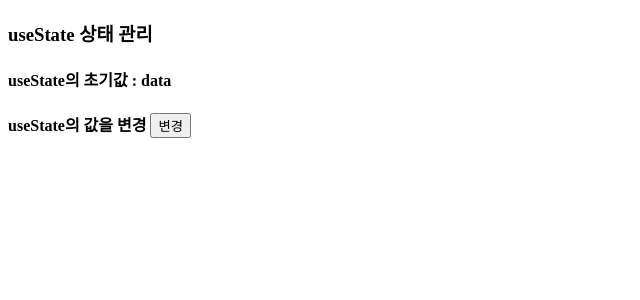
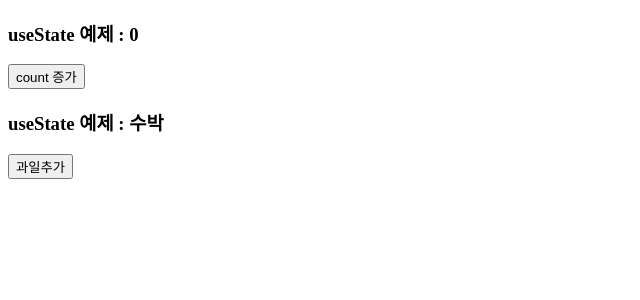
Before and after one commit to OngTK/Fullstack_Spring2, a React (Vite) app in the folder src/main/reactapp/: page / in a window 1280 px wide. Shown: the top 300 px of the page, without its empty margins (0-640 px from the left). Built offline with nearby package versions, Linux system fonts and the light colour scheme.

Commit message:
250917_1220 react_useState

```diff
--- /dev/null
+++ b/src/main/reactapp/src/example/day02_250917/Component7.jsx
@@ -0,0 +1,71 @@
+import { useState } from "react"
+
+export default function Component7 (props) {
+
+    // [1] useState 변수 선언 : 구문 분해를 이용한 useState 반환값 변수화
+    // [1.1] import
+    // [1.2] const [ 변수명, set변수명 ] = useState( 초기값 );
+    const [ count , setCount ] = useState( 0 );
+
+    // [1.3] useState 변경 함수
+    const countAdd = () => {
+        const newCount = count + 1 ;
+        setCount( newCount ); // setCount(변경값) : 새로운 값이 들어오면 컴포넌트가 재랜더링됨
+        // 주의 사항
+        //  값이 변경되는 전제조건
+        //      - 값의 변경 : 주소값의 변경 >> 2번 예제
+        console.log(count)
+        console.log(setCount)
+    }
+
+    // [2] useState의 변경 조건 이해하기
+    const [array, setArray] = useState(["수박"]);
+    // 배열에 대한 useState를 선언
+    // 따라서 배열 자체에 대한 변경은 useState에 영향
+    // 배열 내 요소들의 변경은 useState에 영향X
+    const arrayAdd = () => {
+        array.push("사과") ;
+        // 배열에 "사과" 추가
+        // 배열 자체에 주소는 변경되지 않음
+        // setArray(array); // >> JSX return에 영향을 주지 않음 why? 배열에 요소가 추가된 것이지 자체에 주소는 변경되지 않았음
+
+        // 객체 복사
+        // : 새로운 객체를 만들어서 새로운 주소값을 확보하고, 데이터를 복사하므로 동일한 데이터를 갖는 방법
+        setArray( [...array] )
+        // ...          : 복사 한다.
+        // array        : 배열 객체를
+        // [ ]          : 새로운 배열에
+        // setArray()   : 새로운 배열로 useState를 변경한다.
+    }
+
+    return(<>
+        <h3>useState 예제 : {count}</h3>
+        <button onClick={countAdd}> count 증가 </button>
+        <h3>useState 예제 : {array}</h3>
+        <button onClick={arrayAdd}>과일추가</button>
+    </>)
+}
+
+/**
+ * 1. 데이터/자료 : 값
+ *
+ * 2. 자료 타입 : 값의 분류
+ *  - 기본타입 : 리터럴
+ *  - 참조타입 : 객체/주소값
+ *
+ * 3. 자료의 주소값 변경 기준
+ *  ex1) 1 -> 2 : 리터럴 변경 = 주소 변경
+ *  ex2) a -> b : 상기 동일
+ *  ex3) {name : "유재석"} -> {name : "유재석", age : 40 } : 주소 변경X
+ *
+ * **리터럴은 static/공유해서 사용**
+ * let a = "text"
+ * let b = "text"
+ * 위의 리터럴은 text로 같으므로 동일한 주소를 갖음
+ * 새로운 객체를 선언할 것이면
+ * let c = new String("text") : 새로운 객체를 선언하였으므로, 새로운 주소값이 생성
+ * when? 리터럴 일 때!!
+ * 리터럴이 {} [] 등에 포함되어 있다면, 이는 리터럴에 상관없이 가장 밖의 {} []이 새로운 것이기에
+ * 매번 새로운 주소값이 발급
+ *
+ */
--- a/src/main/reactapp/src/main.jsx
+++ b/src/main/reactapp/src/main.jsx
@@ -56,5 +56,8 @@ const create = createRoot(root);
 // import Component5 from './example/day02_250917/Component5';
 // create.render(<Component5/>)
 
-import Component6 from './example/day02_250917/Component6';
-create.render(<Component6/>)
+// import Component6 from './example/day02_250917/Component6';
+// create.render(<Component6/>)
+
+import Component7 from './example/day02_250917/Component7';
+create.render(<Component7/>)
```
